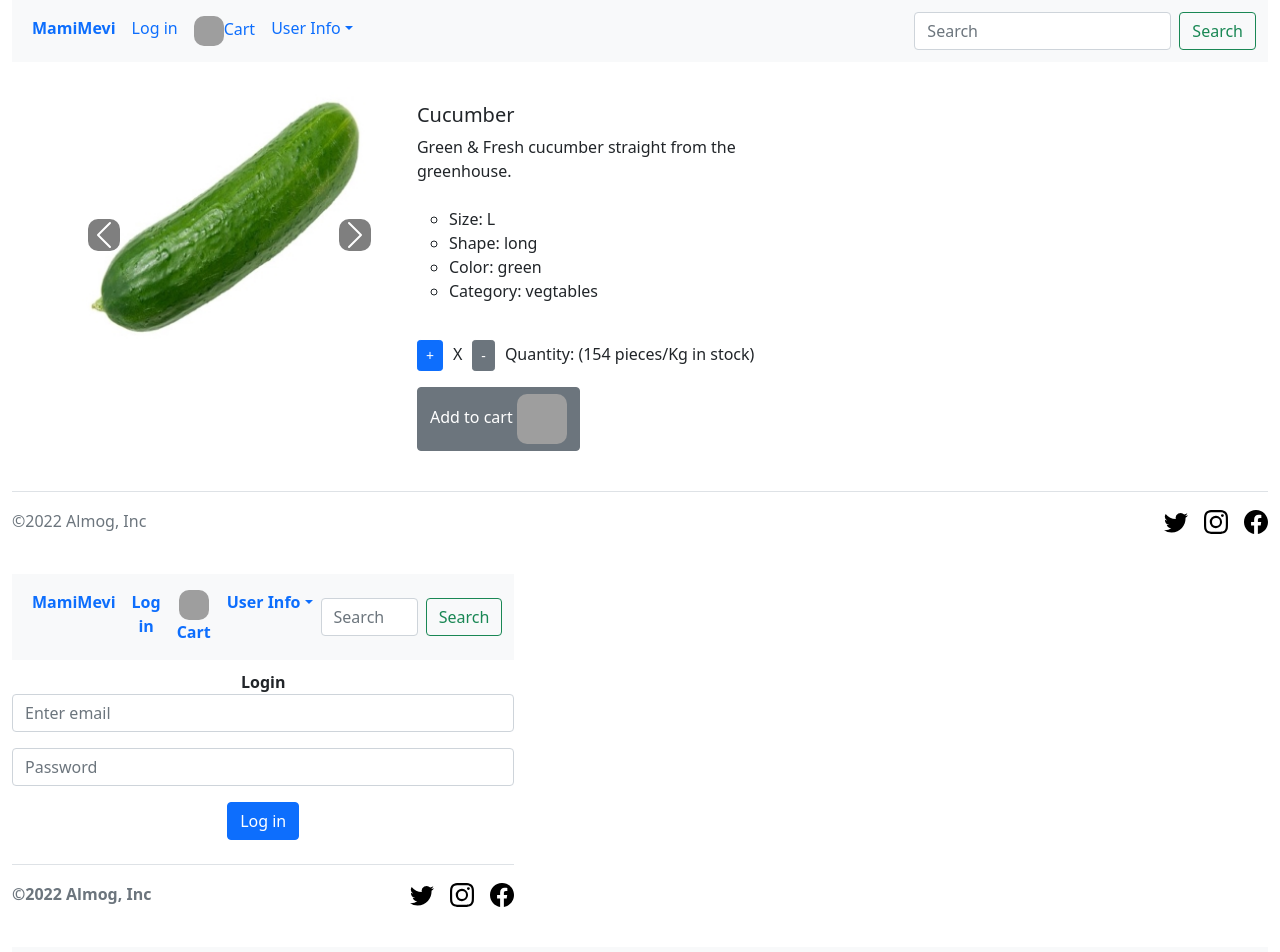
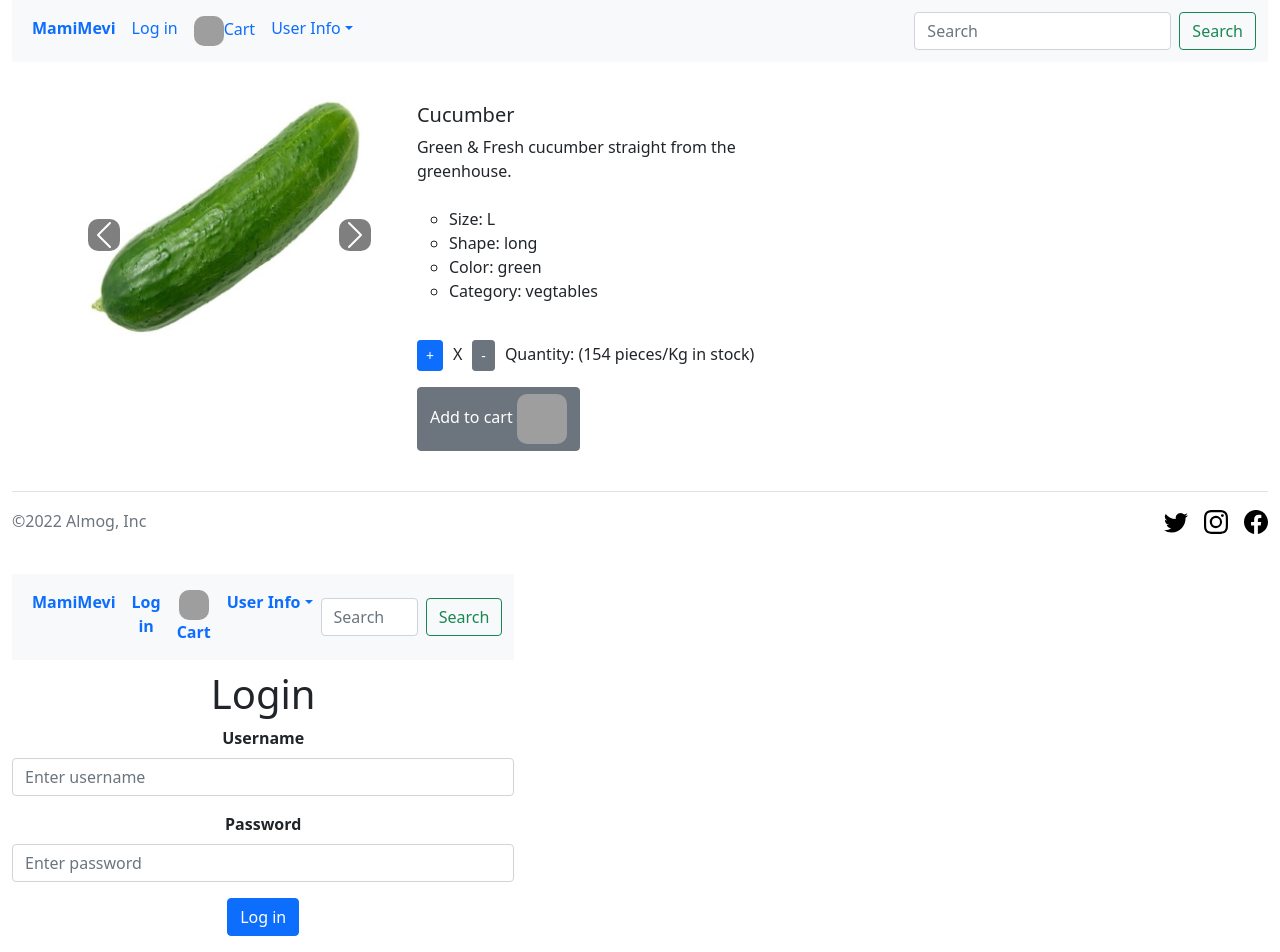
Before and after one commit to AlmogUzani/Project, a React (Create React App) app: page / in a window 1280 px wide. Shown: the top 952 px of the page. Built offline with nearby package versions, Linux system fonts and the light colour scheme; grey boxes are pictures that could not be loaded.

Commit message:
edit login details

```diff
--- a/src/Components/Login.js
+++ b/src/Components/Login.js
@@ -8,13 +8,15 @@ function Login() {
     <div className='loginForm'>
         <Navbar></Navbar>
         <Form>
-            <span>Login</span>
+            <h1>Login</h1>
             <Form.Group className="mb-3" controlId="formBasicEmail">
-                <Form.Control type="email" placeholder="Enter email" />
+                <Form.Label>Username</Form.Label>
+                <Form.Control type="text" placeholder="Enter username" />
             </Form.Group>
 
             <Form.Group className="mb-3" controlId="formBasicPassword">
-                <Form.Control type="password" placeholder="Password" />
+                <Form.Label>Password</Form.Label>
+                <Form.Control type="password" placeholder="Enter password" />
             </Form.Group>
             <Button variant="primary" type="submit">
                 Log in
```
